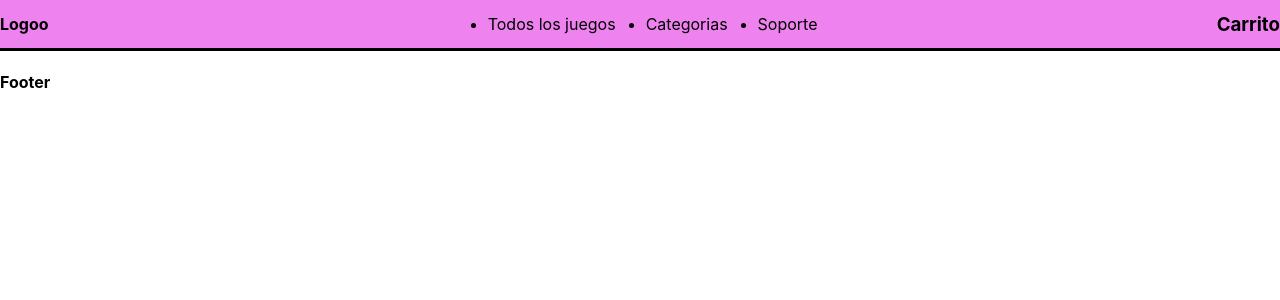
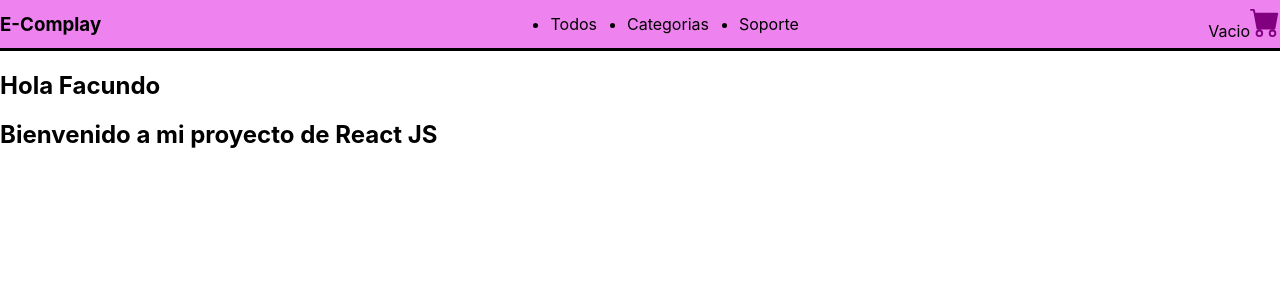
Before and after one commit to MarcosFernandez24/Preentrega1-Fernandez, a React (Create React App) app: page / in a window 1280 px wide. Shown: the top 300 px of the page. Built offline with nearby package versions, Linux system fonts and the light colour scheme.

Commit message:
Subiendo primera entrega

```diff
--- a/package.json
+++ b/package.json
@@ -8,6 +8,7 @@
     "@testing-library/user-event": "^13.5.0",
     "react": "^18.2.0",
     "react-dom": "^18.2.0",
+    "react-icons": "^4.7.1",
     "react-scripts": "5.0.1",
     "web-vitals": "^2.1.4"
   },
--- a/src/Components/Footer Folder/Footer.jsx
+++ b/src/Components/Footer Folder/Footer.jsx
@@ -1,9 +1,12 @@
-import React from "react";
+import ItemListContainer from "../Navbar Folder/ItemListContainer";
 
 const Footer = () => {
   return (
     <div>
-      <h4>Footer</h4>
+      <ItemListContainer
+        bienvenida={"Hola Facundo"}
+        saludar={"Bienvenido a mi proyecto de React JS"}
+      />
     </div>
   );
 };
--- a/src/Components/Navbar Folder/CartWidget.jsx
+++ b/src/Components/Navbar Folder/CartWidget.jsx
@@ -1,7 +1,10 @@
+import { BsFillCartFill } from "react-icons/bs";
+
 const CartWidget = () => {
   return (
     <div>
-      <h3>Carrito</h3>
+      <span>Vacio</span>
+      <BsFillCartFill color="purple" size={30} />
     </div>
   );
 };
--- /dev/null
+++ b/src/Components/Navbar Folder/ItemListContainer.jsx
@@ -0,0 +1,10 @@
+const ItemListContainer = (greeting) => {
+  return (
+    <div>
+      <h2>{greeting.bienvenida}</h2>
+      <h2>{greeting.saludar}</h2>
+    </div>
+  );
+};
+
+export default ItemListContainer;
--- a/src/Components/Navbar Folder/Logo.jsx
+++ b/src/Components/Navbar Folder/Logo.jsx
@@ -1,7 +1,7 @@
 const Logo = () => {
   return (
     <div>
-      <h4>Logoo</h4>
+      <h3>E-Complay</h3>
     </div>
   );
 };
--- a/src/Components/Navbar Folder/Navbar.jsx
+++ b/src/Components/Navbar Folder/Navbar.jsx
@@ -1,17 +1,20 @@
 import CartWidget from "./CartWidget";
 import Logo from "./Logo";
 import styles from "./Navbar.module.css";
+
 
 const Navbar = () => {
   return (
     <div className={styles.navbarContainer}>
       <Logo />
       <ul className={styles.containerList}>
-        <li>Todos los juegos</li>
+        <li>Todos</li>
         <li>Categorias</li>
         <li>Soporte</li>
       </ul>
       <CartWidget />
+
+
     </div>
   );
 };
```
Also changed, not shown: src/Components/Juegos/Juegos.jsx (deleted), 1 other file (tests, documents, lock files or other folders).
